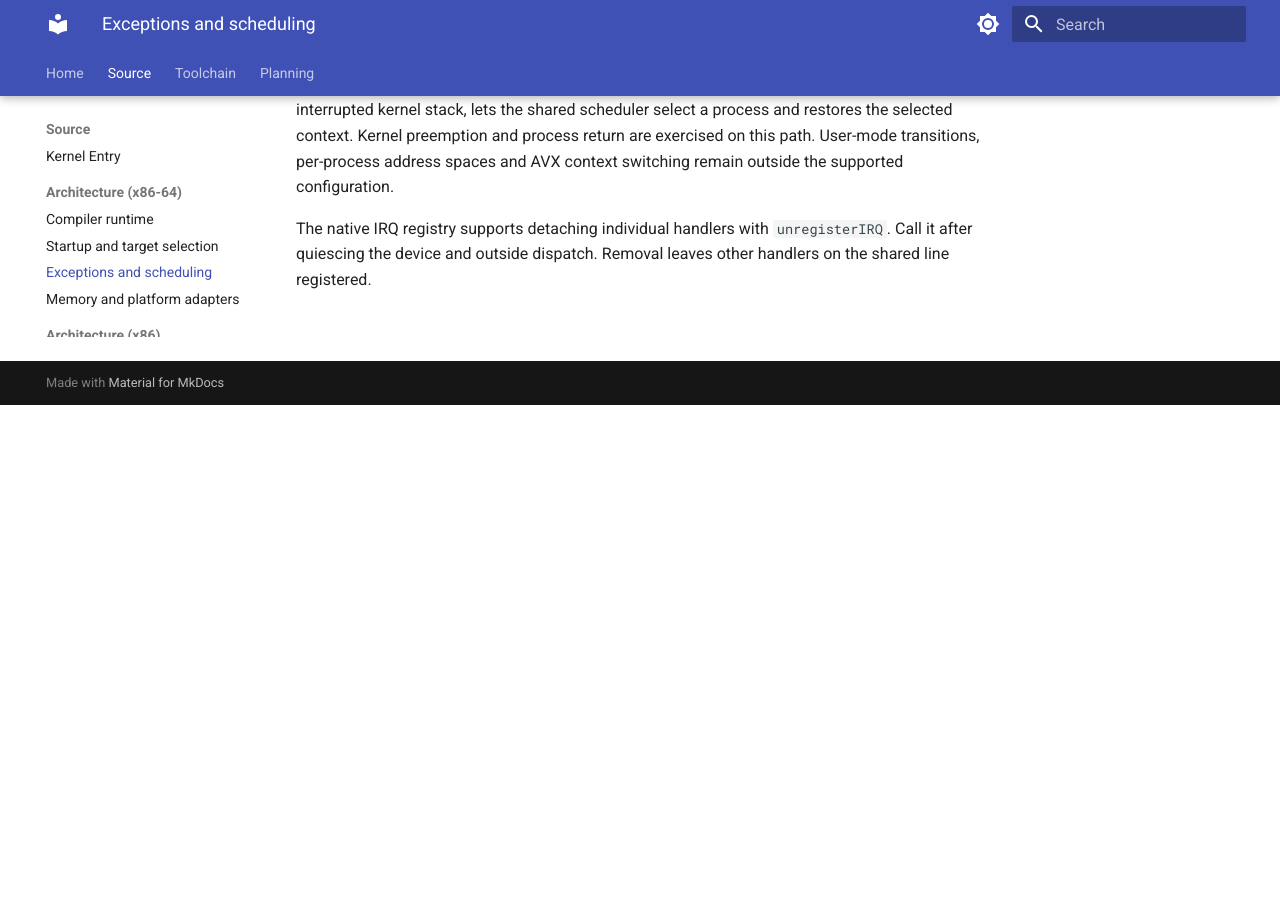
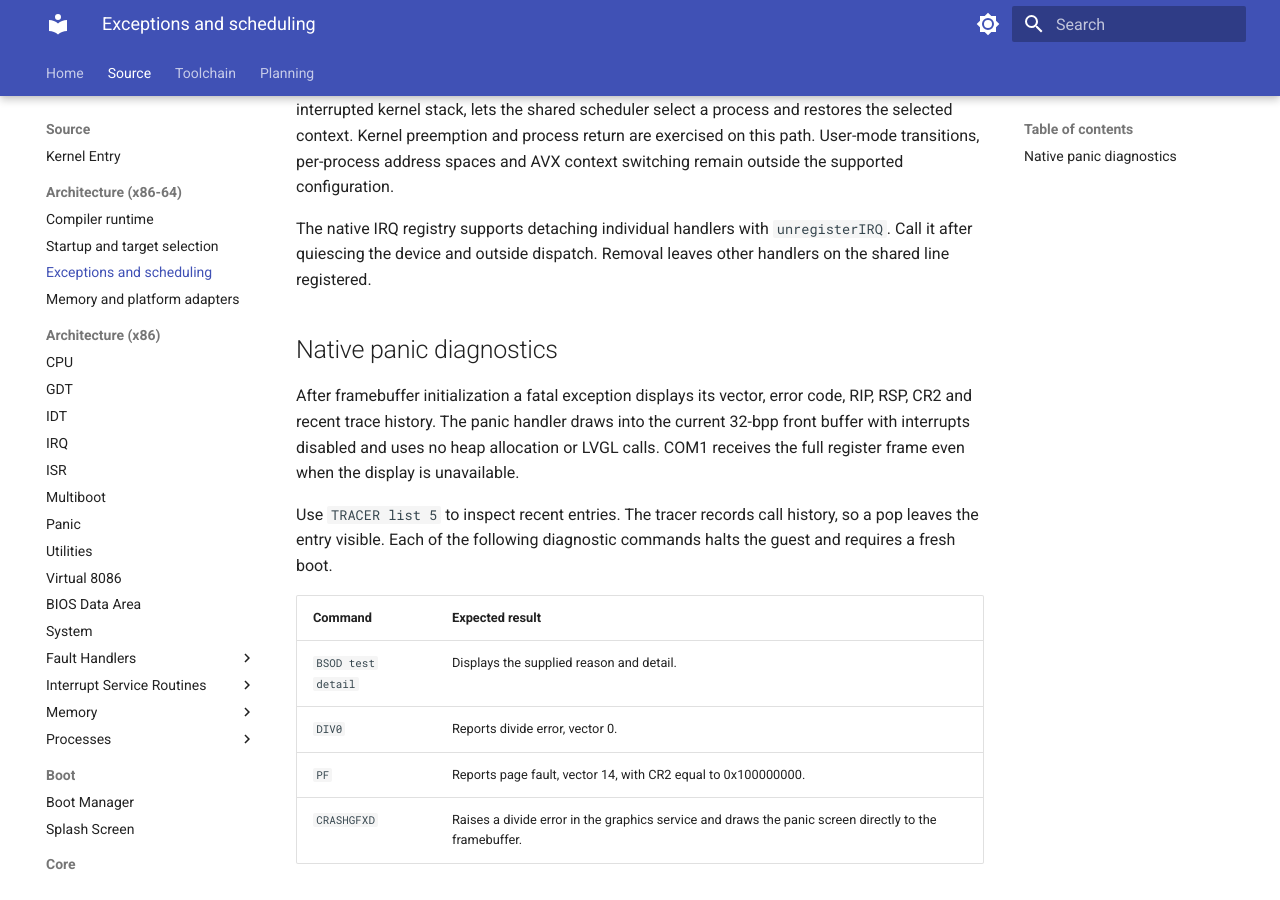
Before and after one commit to t3hn3rd/Asuro, an MkDocs documentation site: the page built from doc/src/arch/x86_64/interrupts.md, in a window 1280 px wide and 900 px high, scrolled down 495 px. Built offline with MkDocs 1.6.1 and Material for MkDocs 9.7.7, drawn with Linux system fonts in a browser that asks for light colours; before the commit the page ends 900 px from its top, so only the background shows below that.

Commit message:
Port framebuffer panic reporting and trace diagnostics to x86-64

```diff
--- a/doc/src/arch/x86_64/interrupts.md
+++ b/doc/src/arch/x86_64/interrupts.md
@@ -9,3 +9,16 @@ Hardware IRQs use the legacy PIC and PIT. OHCI, xHCI, AHCI and E1000 check the P
 The native IRQ registry supports detaching individual handlers with
 `unregisterIRQ`. Call it after quiescing the device and outside dispatch.
 Removal leaves other handlers on the shared line registered.
+
+## Native panic diagnostics
+
+After framebuffer initialization a fatal exception displays its vector, error code, RIP, RSP, CR2 and recent trace history. The panic handler draws into the current 32-bpp front buffer with interrupts disabled and uses no heap allocation or LVGL calls. COM1 receives the full register frame even when the display is unavailable.
+
+Use `TRACER list 5` to inspect recent entries. The tracer records call history, so a pop leaves the entry visible. Each of the following diagnostic commands halts the guest and requires a fresh boot.
+
+| Command | Expected result |
+| --- | --- |
+| `BSOD test detail` | Displays the supplied reason and detail. |
+| `DIV0` | Reports divide error, vector 0. |
+| `PF` | Reports page fault, vector 14, with CR2 equal to 0x100000000. |
+| `CRASHGFXD` | Raises a divide error in the graphics service and draws the panic screen directly to the framebuffer. |
```
Also changed, not shown: 8 other files.
